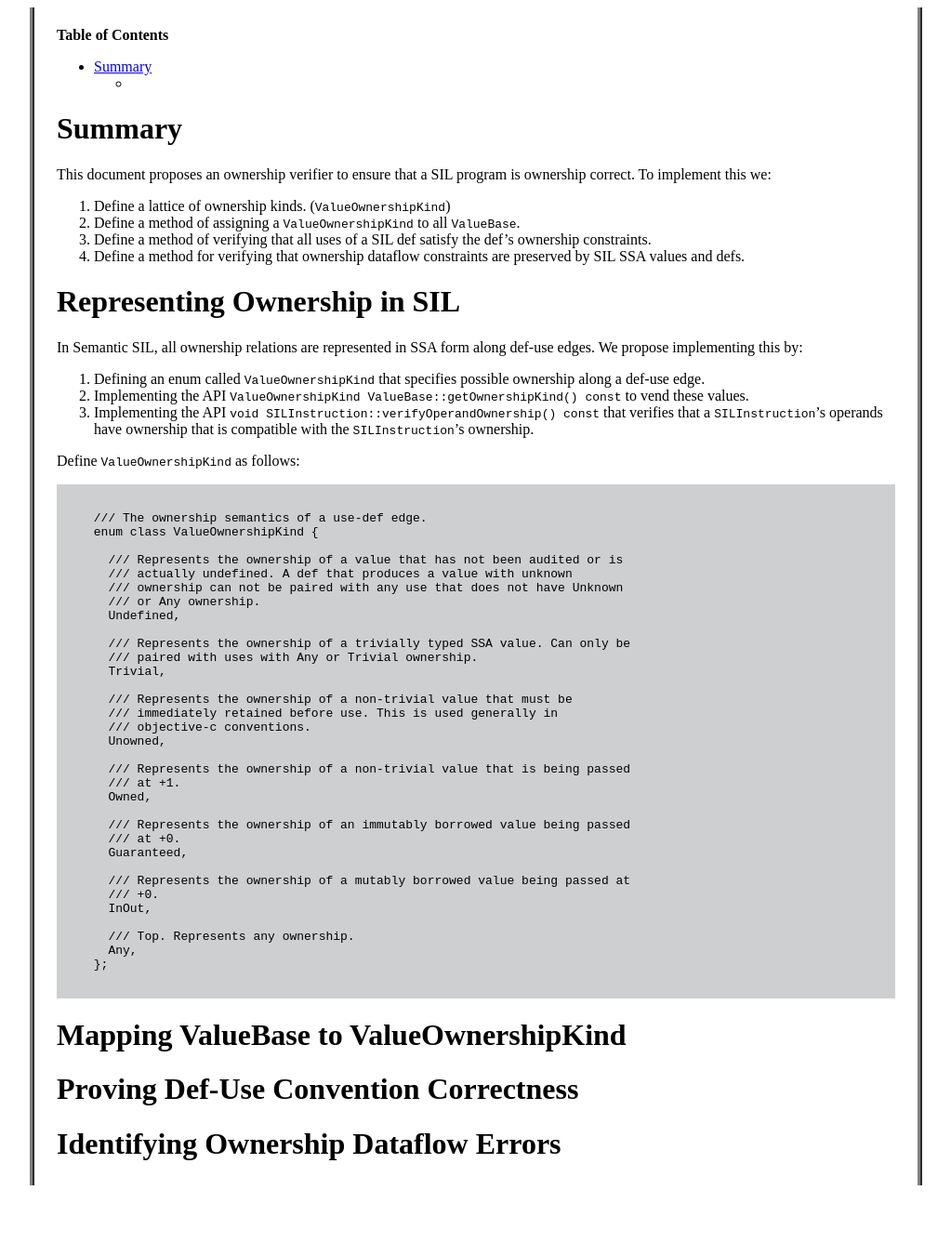
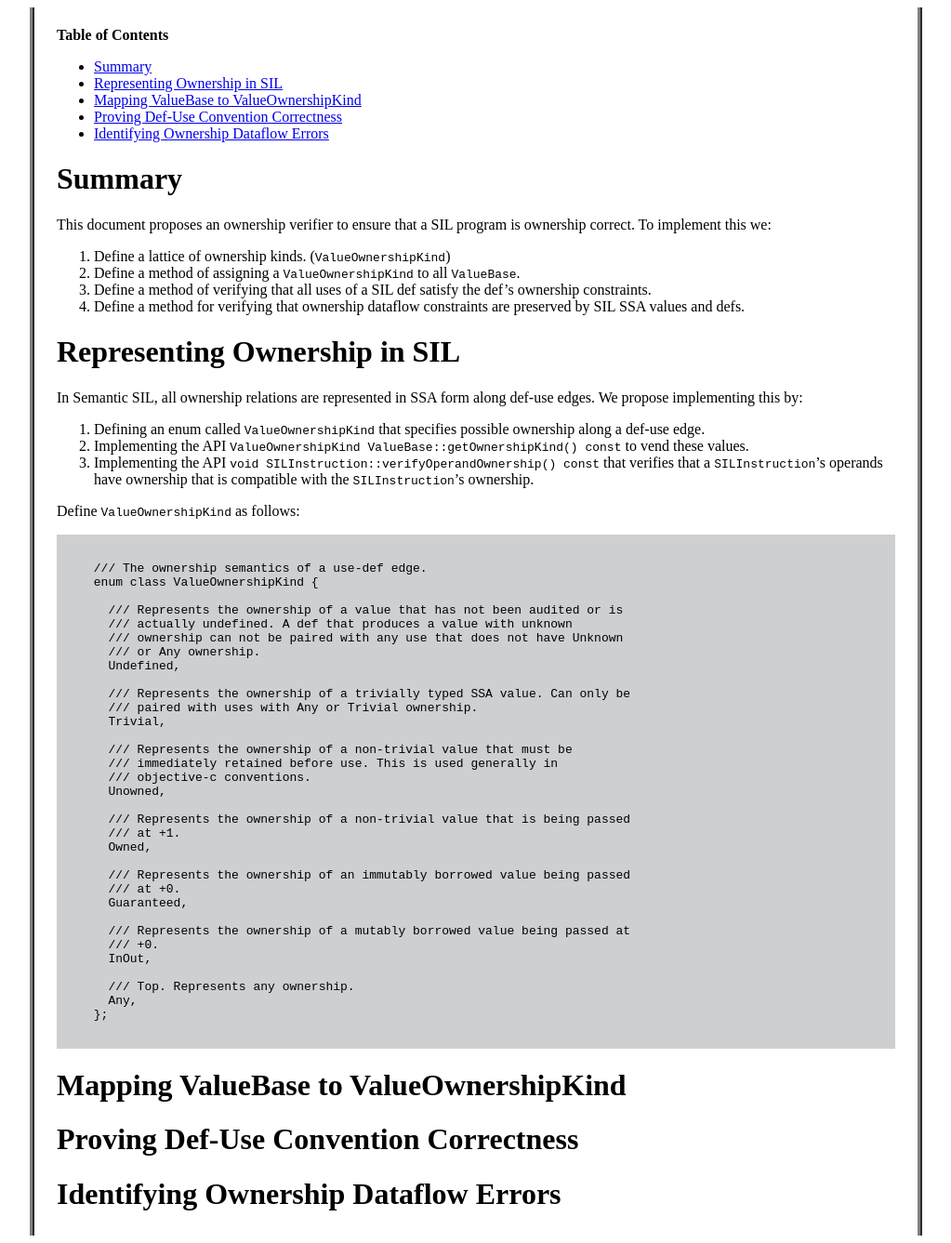
Before and after one commit to gottesmm/gottesmm.github.io, a Jekyll site: the page built from proposals/sil-ownership-verifier.md, in a window 1280 px wide. Shown: the whole page at 93% size, without its empty margins (128-1151 px from the left). Built offline with Jekyll 4.4.1, drawn with Linux system fonts in a browser that asks for light colours; before the commit the page ends 1283 px from its top, so only the background shows below that.

Commit message:
[sil-ownership-verifier] Regenerate TOC.

```diff
--- a/proposals/sil-ownership-verifier.md
+++ b/proposals/sil-ownership-verifier.md
@@ -8,7 +8,10 @@ categories: proposals
 **Table of Contents**
 
 - [Summary](#summary)
-    - [](#)
+- [Representing Ownership in SIL](#representing-ownership-in-sil)
+- [Mapping ValueBase to ValueOwnershipKind](#mapping-valuebase-to-valueownershipkind)
+- [Proving Def-Use Convention Correctness](#proving-def-use-convention-correctness)
+- [Identifying Ownership Dataflow Errors](#identifying-ownership-dataflow-errors)
 
 <!-- markdown-toc end -->
 
```
